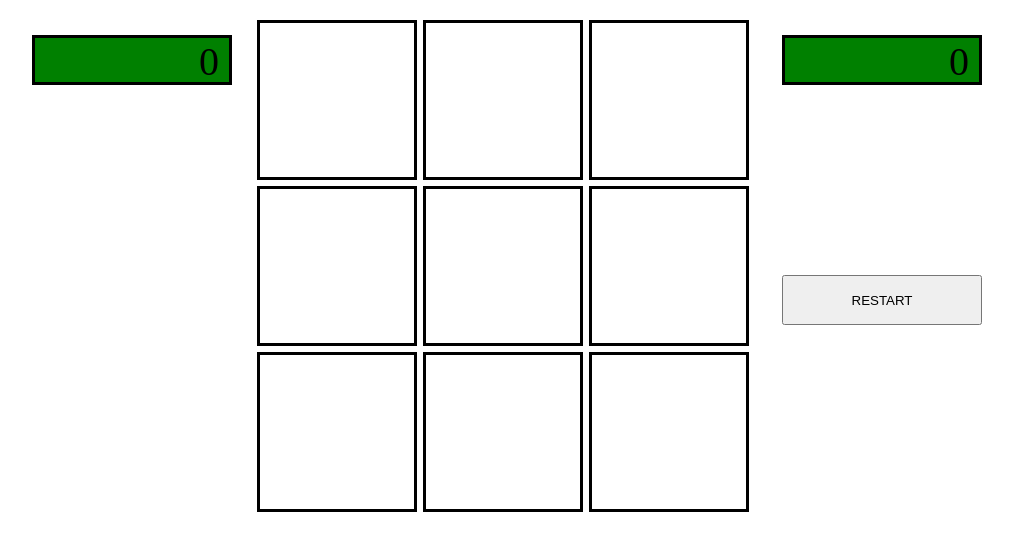
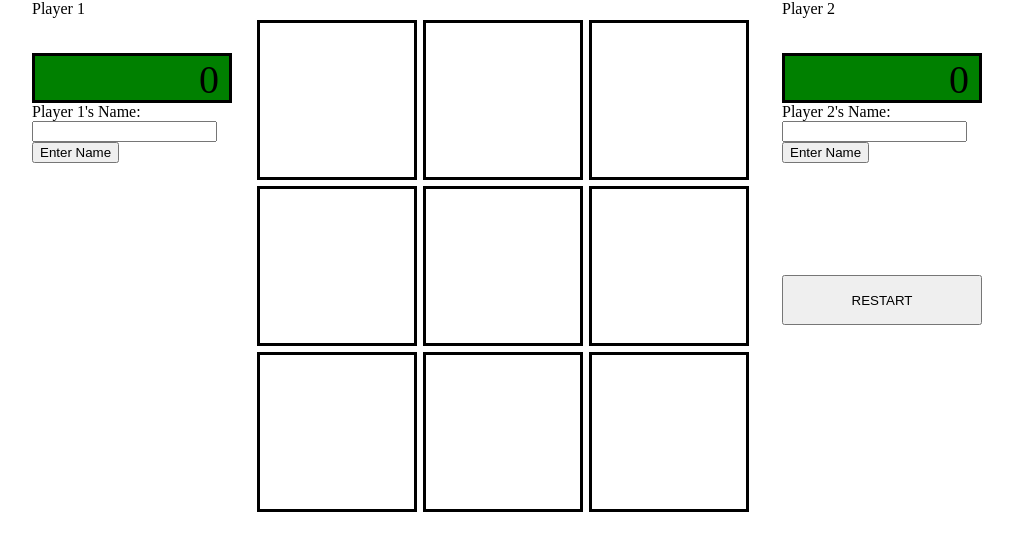
Before and after one commit to li-maksim/TOP_JS_course, a plain HTML site: page tictactoe/index.html in a window 1280 px wide. Shown: the whole page, without its empty margins (108-1121 px from the left). Drawn offline with Linux system fonts and the light colour scheme.

Commit message:
Added inputs to change players' names.

```diff
--- a/tictactoe/script.js
+++ b/tictactoe/script.js
@@ -184,6 +184,21 @@ const Display = (() => {
     restartBtn.addEventListener('click', restartFn);
     container.appendChild(restartBtn);
 
+    const player1 = document.createElement('div');
+    player1.setAttribute('class', 'player');
+    player1.setAttribute('id', 'player1');
+    const player2 = document.createElement('div');
+    player2.setAttribute('class', 'player');
+    player2.setAttribute('id', 'player2');
+    const nick1 = document.createElement('div');
+    nick1.setAttribute('class', 'nick');
+    nick1.textContent = `${Player1.name}`;
+    player1.appendChild(nick1);
+    const nick2 = document.createElement('div');
+    nick1.setAttribute('class', 'nick');
+    nick2.textContent = `${Player2.name}`;
+    player2.appendChild(nick2);
+
     const scoreScreen1 = document.createElement('div');
     scoreScreen1.setAttribute('class', 'screen');
     scoreScreen1.setAttribute('id', 'screen1');
@@ -192,8 +207,57 @@ const Display = (() => {
     scoreScreen2.setAttribute('class', 'screen');
     scoreScreen2.setAttribute('id', 'screen2');
     scoreScreen2.textContent = Player2.score;
-    container.appendChild(scoreScreen1);
-    container.appendChild(scoreScreen2);
+    player1.appendChild(scoreScreen1);
+    container.appendChild(player1);
+    player2.appendChild(scoreScreen2)
+    container.appendChild(player2);
+
+    const form1 = document.createElement('form');
+    const name1 = document.createElement('input');
+    name1.setAttribute('id', 'name1');
+    const label1 = document.createElement('label');
+    label1.setAttribute('class', 'names');
+    label1.setAttribute('for', 'name1');
+    label1.textContent = "Player 1's Name:"
+    const btn1 = document.createElement('button');
+    btn1.setAttribute('class', 'name_btn');
+    btn1.textContent = 'Enter Name';
+    function enterName1(evt) {
+        evt.preventDefault();
+        Player1.name = name1.value;
+        nick1.textContent = `${Player1.name}`;
+        name1.value = '';
+        name1.textContent = '';
+    };
+    btn1.addEventListener('click', enterName1);
+    form1.appendChild(label1);
+    form1.appendChild(name1);
+    form1.appendChild(btn1);
+    player1.appendChild(form1);
+
+    const form2 = document.createElement('form');
+    const name2 = document.createElement('input');
+    name2.setAttribute('id', 'name2');
+    const label2 = document.createElement('label');
+    label2.setAttribute('class', 'names');
+    label2.setAttribute('for', 'name2');
+    label2.textContent = "Player 2's Name:"
+    const btn2 = document.createElement('button');
+    function enterName2(evt) {
+        evt.preventDefault();
+        Player2.name = name2.value;
+        nick2.textContent = `${Player2.name}`;
+        name2.value = '';
+        name2.textContent = '';
+    };
+    btn2.addEventListener('click', enterName2);
+    btn2.setAttribute('class', 'name_btn');
+    btn2.textContent = 'Enter Name';
+    form2.appendChild(label2);
+    form2.appendChild(name2);
+    form2.appendChild(btn2);
+    player2.appendChild(form2);
+
 
     return {sectors, restartFn, scoreScreen1, scoreScreen2};
 
--- a/tictactoe/style.css
+++ b/tictactoe/style.css
@@ -55,10 +55,10 @@ body {
     border: solid black;
 }
 
-#screen1 {
+#player1 {
     grid-column: 1 / 1;
 }
 
-#screen2 {
+#player2 {
     grid-column: 3 / 3;
 }
```
